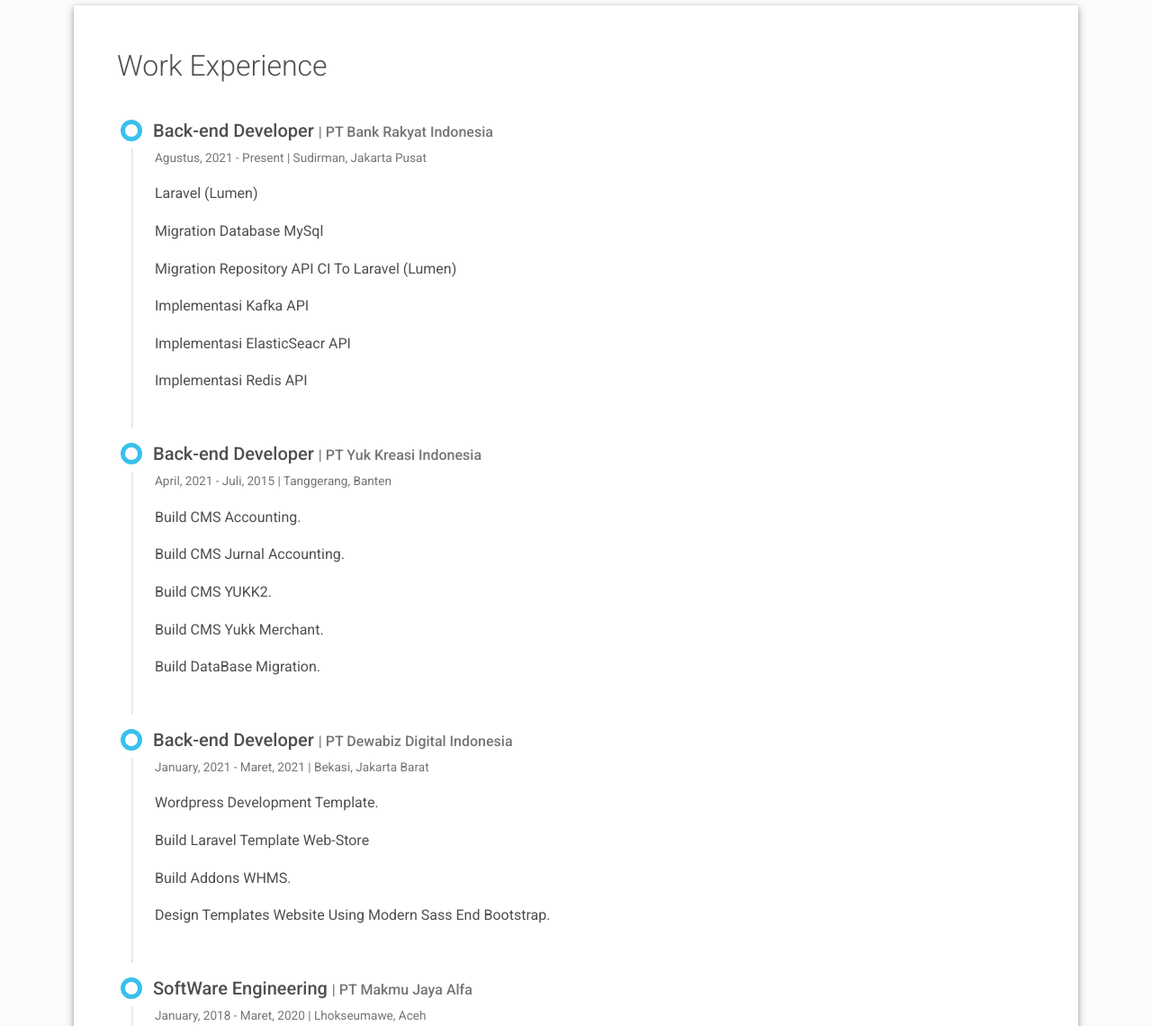
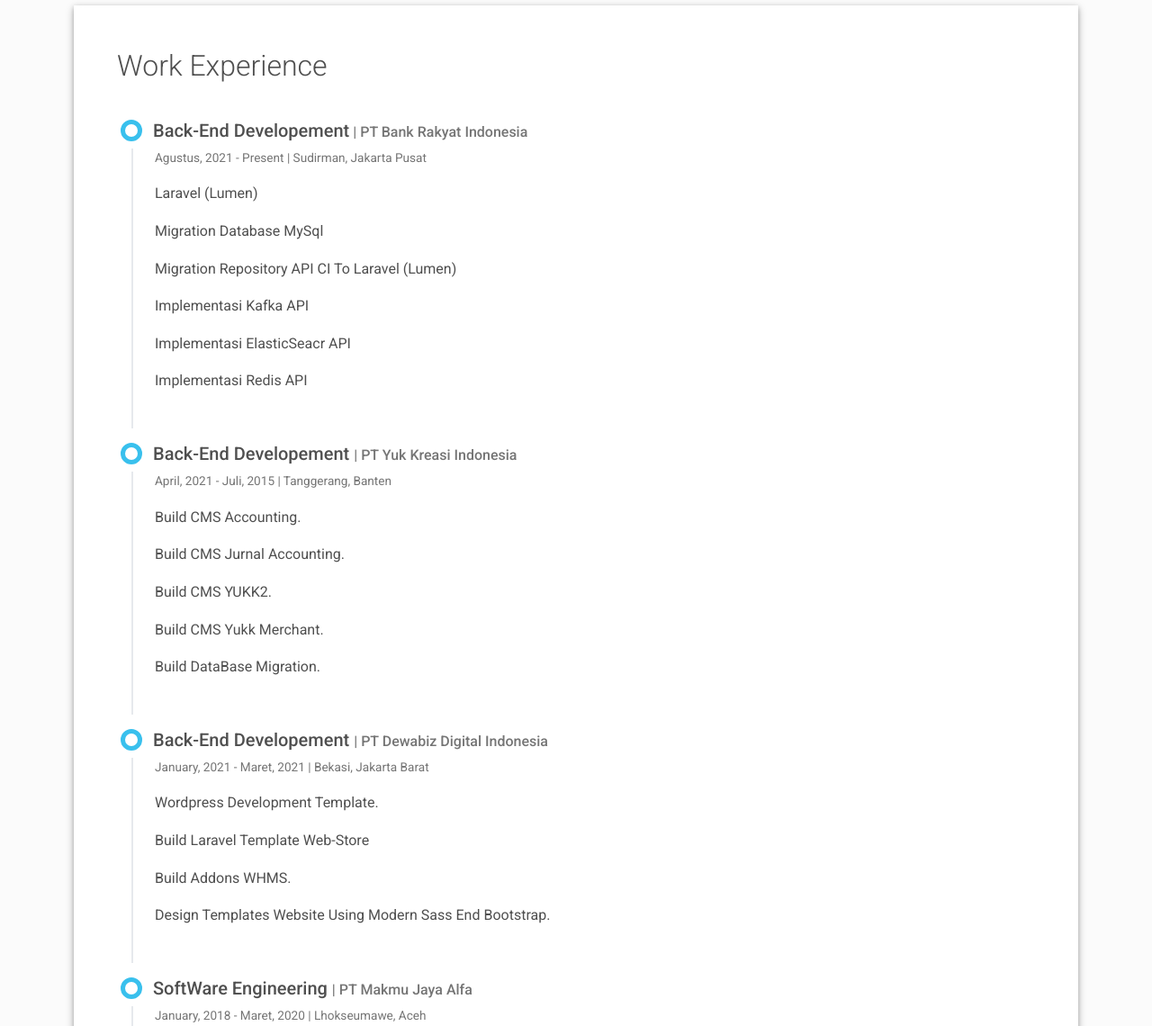
Before and after one commit to fpurnahar/fpurnahar.github.io, a plain HTML site: page index.html in a window 1280 px wide. Shown: the part 1660-2800 px from the top of the page at 90% size. Drawn offline with Linux system fonts and the light colour scheme.

Commit message:
perbaiki developer ke development

```diff
--- a/index.html
+++ b/index.html
@@ -79,7 +79,7 @@
                     <div data-aos="zoom-in" data-aos-delay="0">
                       <h2 class="h1">Fadhil Purnahar</h2>
                       <p>
-                      <h3>Back-end Developer</h3>
+                      <h3>Back-End Developement</h3>
                       </p>
                     </div>
                     <div class="header-social mb-3 d-print-none" data-aos="zoom-in" data-aos-delay="200">
@@ -125,7 +125,7 @@
                 <p>Hello! I’m Fadhil Purnahar. Web Developer whit 3+ years of experience in designed and developing
                   user interface, testing, debugging, and training within Website technologies. Proven
                   ability in optimizing web functionalities that Improve data retrieval and workflow
-                  efficiencies. And Now I am focused on <strong> Backend Developement </strong> and Fast Learning to
+                  efficiencies. And Now I am focused on <strong> Back-End Developement </strong> and Fast Learning to
                   build a product that can provide value and impact for many people.
                 </p>
               </div>
@@ -273,7 +273,7 @@
             <div class="timeline">
               <div class="timeline-card timeline-card-info" data-aos="fade-in" data-aos-delay="0">
                 <div class="timeline-head px-4 pt-3">
-                  <div class="h5">Back-end Developer <span class="text-muted h6"> | PT Bank Rakyat Indonesia</span>
+                  <div class="h5">Back-End Developement<span class="text-muted h6"> | PT Bank Rakyat Indonesia</span>
                   </div>
                 </div>
                 <div class="timeline-body px-4 pb-4">
@@ -290,7 +290,7 @@
               </div>
               <div class="timeline-card timeline-card-info" data-aos="fade-in" data-aos-delay="200">
                 <div class="timeline-head px-4 pt-3">
-                  <div class="h5">Back-end Developer <span class="text-muted h6"> | PT Yuk Kreasi Indonesia</span>
+                  <div class="h5">Back-End Developement <span class="text-muted h6"> | PT Yuk Kreasi Indonesia</span>
                   </div>
                 </div>
                 <div class="timeline-body px-4 pb-4">
@@ -306,7 +306,7 @@
               </div>
               <div class="timeline-card timeline-card-info" data-aos="fade-in" data-aos-delay="400">
                 <div class="timeline-head px-4 pt-3">
-                  <div class="h5">Back-end Developer <span class="text-muted h6"> | PT Dewabiz Digital
+                  <div class="h5">Back-End Developement <span class="text-muted h6"> | PT Dewabiz Digital
                       Indonesia</span>
                   </div>
                 </div>
@@ -336,7 +336,7 @@
             </div>
             <div class="timeline-card timeline-card-info" data-aos="fade-in" data-aos-delay="400">
               <div class="timeline-head px-4 pt-3">
-                <div class="h5">Back-end Developer <span class="text-muted h6"> | PT Sejati Computindo</span>
+                <div class="h5">Computer Technician <span class="text-muted h6"> | PT Sejati Computindo</span>
                 </div>
               </div>
               <div class="timeline-body px-4 pb-4">
```
